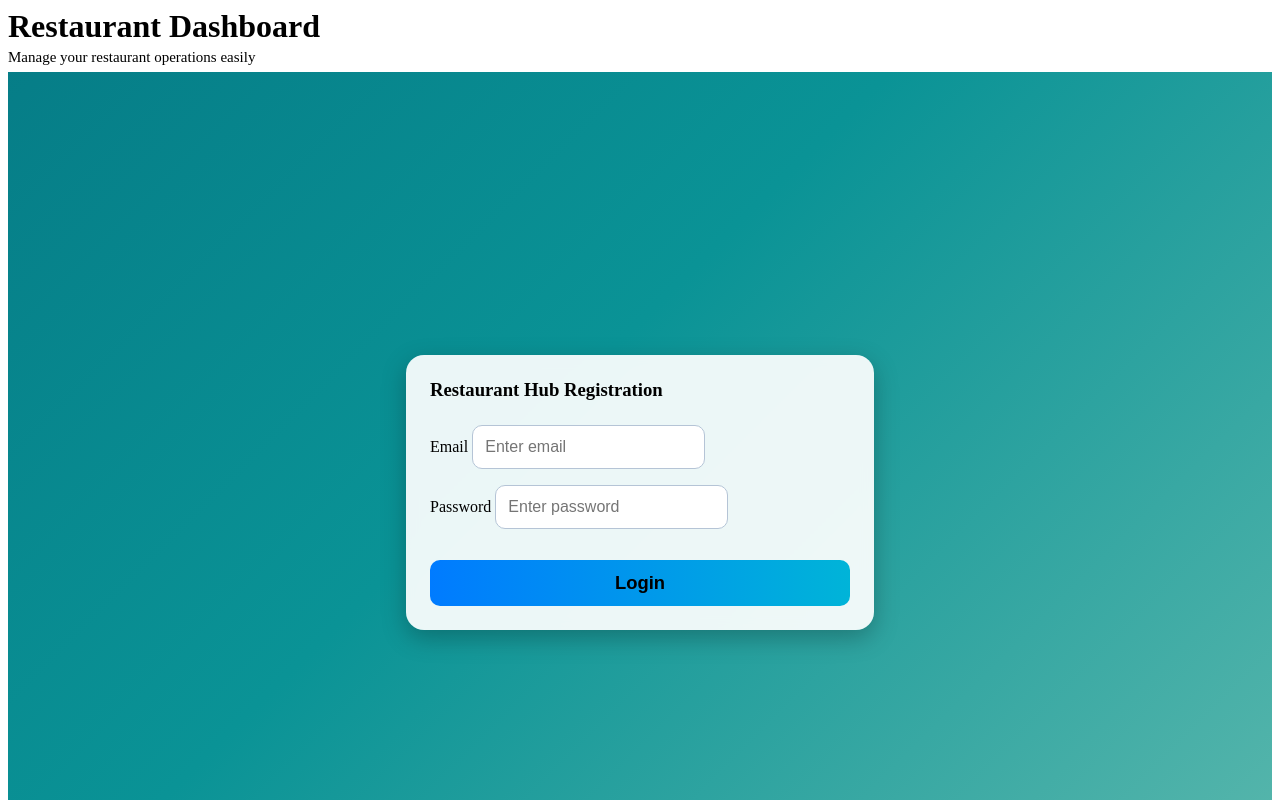
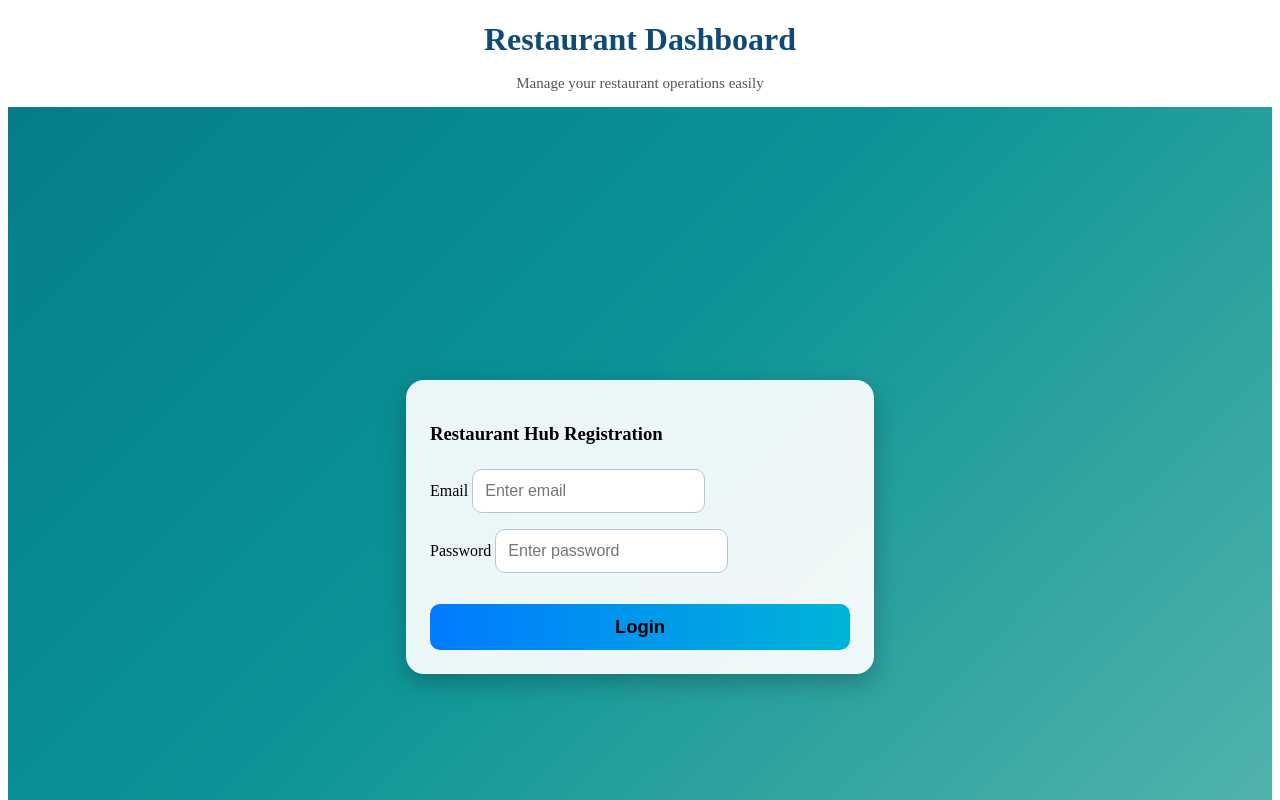
Before and after one commit to aartiwamane/Angular-JSON-Server, an Angular app: page /login in a window 1280 px wide. Shown: the top 800 px of the page. Built offline with nearby package versions, Linux system fonts and the light colour scheme.

Commit message:
New changes

```diff
--- a/src/styles.css
+++ b/src/styles.css
@@ -1,32 +1,16 @@
-/* 1) Reset heading & tagline spacing (highest priority) */
-.header-container,
-.header-container * {
-  margin: 0 !important;
-  padding: 0 !important;
+.header-container {
+  text-align: center;
+  margin-top: 15px;
 }
 
-/* ensure title and tagline are tight */
-.app-title { margin: 8px 0 4px 0 !important; }
-.tagline   { margin: 0 0 6px 0 !important; font-size: 15px; }
-
-/* 2) Remove top spacing from the main content wrapper */
-.container, .table-container, .content-wrapper {
-  margin-top: 6px !important;
-  padding-top: 0 !important;
+.app-title {
+  font-size: 32px;
+  font-weight: 700;
+  color: #0f4c75;
 }
 
-/* 3) If your table sits inside a card, reduce its top padding */
-.table-container {
-  padding-top: 12px !important;
-  padding-bottom: 20px !important;
+.tagline {
+  margin-top: -5px;
+  font-size: 15px;
+  color: #555;
 }
-
-/* 4) Sometimes Bootstrap .row or .mt classes add space — override common ones */
-.mt-4, .mb-4, .pt-4, .pb-4 { margin: 0 !important; padding: 0 !important; }
-
-/* 5) If router-outlet wrapper has spacing, collapse it too */
-router-outlet, .router-outlet, .page-wrapper {
-  display: block;
-  margin: 0 !important;
-  padding: 0 !important;
-}
```
